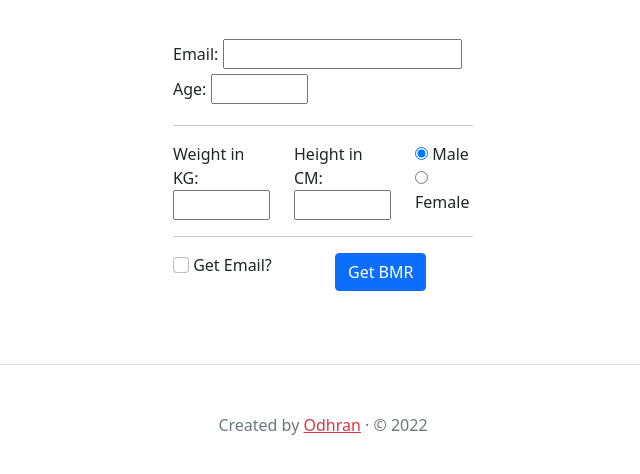
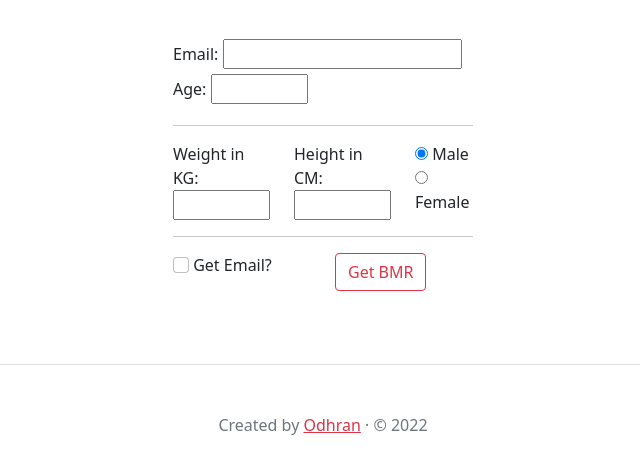
Before and after one commit to mahonyodhran/bmr-calculator-python, a Flask app: page / in a window 1280 px wide. Shown: the part 56-530 px from the top of the page, without its empty margins (317-957 px from the left). Run offline with Flask 3, Linux system fonts and the light colour scheme.

Commit message:
changed button to outline and red - fills on hover

```diff
--- a/templates/index.html
+++ b/templates/index.html
@@ -52,7 +52,7 @@
             </label>
         </div>
         <div class="col">
-            <button type="submit" class="btn btn-primary">Get BMR</button>
+            <button type="submit" class="btn btn-outline-danger">Get BMR</button>
         </div>
     </div>
 </form>
```
